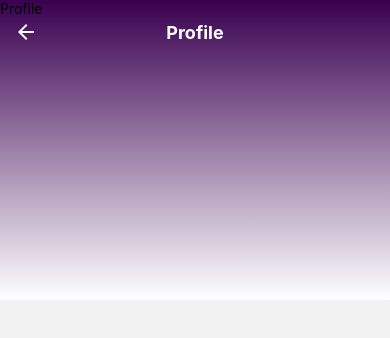
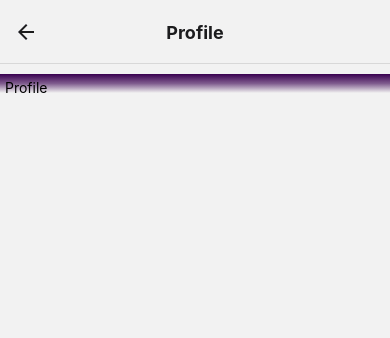
Before and after one commit to No-Country/C7-43reactNative, a React Native app: screen /Profile in a window 390 px wide. Shown: the top 338 px of the page. Built offline with nearby package versions, Linux system fonts and the light colour scheme.

Commit message:
cambios height

```diff
--- a/App.js
+++ b/App.js
@@ -13,30 +13,33 @@ const Stack = createStackNavigator ();
 
 export default function App() {
   return (
-
     <NavigationContainer style={styles.containerApp}>
           <Stack.Navigator>
             <Stack.Screen name="Home"
                 component={Home}
                 initialParams={{ fromChild: 'Initial' }}/>
                 <Stack.Screen name="Login"
+                title="Iniciar Sesión"
                 component={Login}
                 options={{
                   headerStyle: {
-                    backgroundColor: '#390050',
+                    backgroundColor: 'transparent',
                   },
-
                   headerTintColor:'white',
                   headerTitleStyle:{
                     fontWeight: 'bold',
+                    color: 'black',
                   },headerTitleAlign: 'center',
                 }}/>
                 <Stack.Screen
                   name= "Profile"
+                  title= ""
                   component={Profile}
                   options={{
-                    headerTransparent: true,
-                    headerTintColor:'white',
+                    headerStyle: {
+                      backgroundColor: 'transparent',
+                    },
+
                     headerTitleStyle:{
                       fontWeight: 'bold',
                     },headerTitleAlign: 'center',
--- a/Screens/Login.jsx
+++ b/Screens/Login.jsx
@@ -5,6 +5,7 @@ import loginStyles from '../styles/LoginStyles';
 import buttonStyles from '../styles/ButtonStyles'
 import { useState } from 'react';
 import { Entypo } from '@expo/vector-icons';
+import { ScrollView } from 'react-native-gesture-handler';
 
 
 
@@ -13,6 +14,7 @@ const Login = ({navigation}) => {
     const [ textPass, setTextPass] = useState('');
     return (
         <>
+        <View style={loginStyles.container}>
             <View style={loginStyles.top}>
                 <Text>Iniciar Sesión</Text>
             </View>
@@ -48,6 +50,7 @@ const Login = ({navigation}) => {
             </View>
 
             </View>
+        </View>
         </>
     );
   };
--- a/Screens/Profile.jsx
+++ b/Screens/Profile.jsx
@@ -1,21 +1,23 @@
 import 'react-native-gesture-handler';
 import React from 'react';
-import { Text, View} from 'react-native';
+import { SafeAreaView, Text, View} from 'react-native';
 import profileStyles from '../styles/ProfileStyles';
 import { LinearGradient } from 'expo-linear-gradient';
 
 const Profile  = ({navigation}) => {
     return(
     <>
+    <SafeAreaView style={profileStyles.container}>
     <View>
         <LinearGradient
-            colors={['#390050', 'white' ]}
+        colors={['#390050','rgba(57, 0, 80, 0.62)', 'transparent' ]}
         style={profileStyles.linearGradient}>
             <Text>
                 Profile
             </Text>
         </LinearGradient>
     </View>
+    </SafeAreaView>
     </>
     )
 }
--- a/styles/LoginStyles.jsx
+++ b/styles/LoginStyles.jsx
@@ -3,12 +3,16 @@ import { StyleSheet } from "react-native";
 
 
 const loginStyles = StyleSheet.create({
+    container:{
+        height: '100%',
+        backgroundColor: 'white',
+    },
     containerLogin: {
         alignItems:'center',
         backgroundColor: 'white',
         justifyContent:'space-around',
       },
-      textoBlanco:{
+        textoLogin:{
           color: 'white',
       },
         top: {
--- a/styles/ProfileStyles.jsx
+++ b/styles/ProfileStyles.jsx
@@ -1,12 +1,15 @@
 import { StyleSheet } from "react-native";
 
 const profileStyles = StyleSheet.create({
+  container:{
+    flex:1,
+    justifyContent: 'flex-start',
+    height:'100%',
+  },
     linearGradient: {
-        position: 'absolute',
-        left: 0,
-        right: 0,
-        top: 0,
-        height: 300,
-      }
+    padding:5,
+    marginTop:10,
+    height:'50%',
+    }
 });
 export default profileStyles;
--- a/styles/Styles.jsx
+++ b/styles/Styles.jsx
@@ -7,6 +7,8 @@ import { StyleSheet } from "react-native";
         backgroundColor: 'white',
         alignItems: 'center',
         justifyContent: 'center',
+        height: '100%',
+        backgroundColor: 'white',
       }
   });
 
```
Lines whose indentation alone changed are shown as unchanged.
